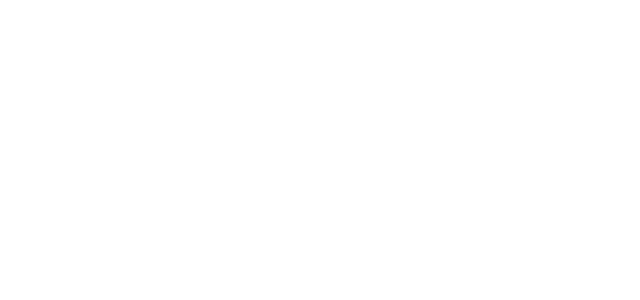
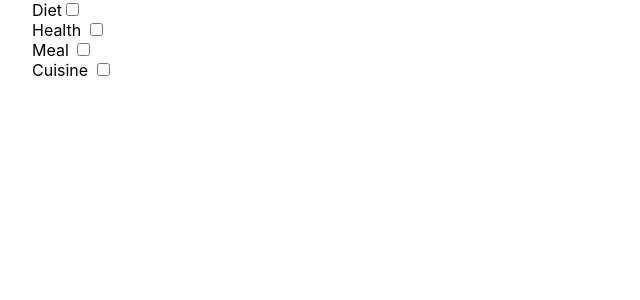
Before and after one commit to Chrisdocs/mealgen, a Next.js app: page / in a window 1280 px wide. Shown: the top 300 px of the page, without its empty margins (0-640 px from the left). Built offline with nearby package versions, Linux system fonts and the light colour scheme.

Commit message:
basic setup for recipe generation checkbox form

```diff
--- a/components/Search.tsx
+++ b/components/Search.tsx
@@ -1,8 +1,111 @@
-
+import { useState } from "react";
 
 export default function Search() {
-	return (
-		<div>
-		</div>
-	)
+  const [dietIsChecked, setDietIsChecked] = useState(false);
+  const [healthIsChecked, setHealthIsChecked] = useState(false);
+	const [mealIsChecked, setMealIsChecked] = useState(false);
+	const [cuisineIsChecked, setCuisineIsChecked] = useState(false);
+
+  function handleDietIsChecked() {
+    if (dietIsChecked === false) {
+      setDietIsChecked(true);
+    } else {
+      setDietIsChecked(false);
+    }
+  }
+
+	function handleHealthChecked() {
+		if (healthIsChecked === false) {
+			setHealthIsChecked(true);
+		} else {
+			setHealthIsChecked(false);
+		}
+	}
+
+	function handleMealIsChecked() {
+		if (mealIsChecked === false) {
+			setMealIsChecked(true);
+		} else {
+			setMealIsChecked(false);
+		}
+	}
+	function handleCuisineIsChecked() {
+		if (cuisineIsChecked === false) {
+			setCuisineIsChecked(true);
+		} else {
+			setCuisineIsChecked(false);
+		}
+	}
+
+  return (
+    <div>
+      <form>
+
+        <div>
+          <label htmlFor="Diet">Diet</label>
+          <input
+            type="checkbox"
+            name="Diet"
+            id="diet"
+            onClick={handleDietIsChecked}
+          />
+          {dietIsChecked ? (
+            <div>
+              <label htmlFor="first">first: </label>
+              <input type="checkbox" id="first" name="first" />
+            </div>
+          ) : null}
+        </div>
+
+        <div>
+          <label htmlFor="health">Health </label>
+          <input
+            type="checkbox"
+            id="health"
+            name="health"
+            onClick={handleHealthChecked}
+          />
+          {healthIsChecked ? (
+            <div>
+              <label htmlFor="first">Second: </label>
+              <input type="checkbox" id="second" name="second" />
+            </div>
+          ) : null}
+        </div>
+
+				<div>
+          <label htmlFor="health">Meal </label>
+          <input
+            type="checkbox"
+            id="health"
+            name="health"
+            onClick={handleMealIsChecked}
+          />
+          {mealIsChecked ? (
+            <div>
+              <label htmlFor="first">Third: </label>
+              <input type="checkbox" id="second" name="second" />
+            </div>
+          ) : null}
+        </div>
+
+				<div>
+          <label htmlFor="health">Cuisine </label>
+          <input
+            type="checkbox"
+            id="health"
+            name="health"
+            onClick={handleCuisineIsChecked}
+          />
+          {cuisineIsChecked ? (
+            <div>
+              <label htmlFor="first">Forth: </label>
+              <input type="checkbox" id="second" name="second" />
+            </div>
+          ) : null}
+        </div>
+
+      </form>
+    </div>
+  );
 }
```
